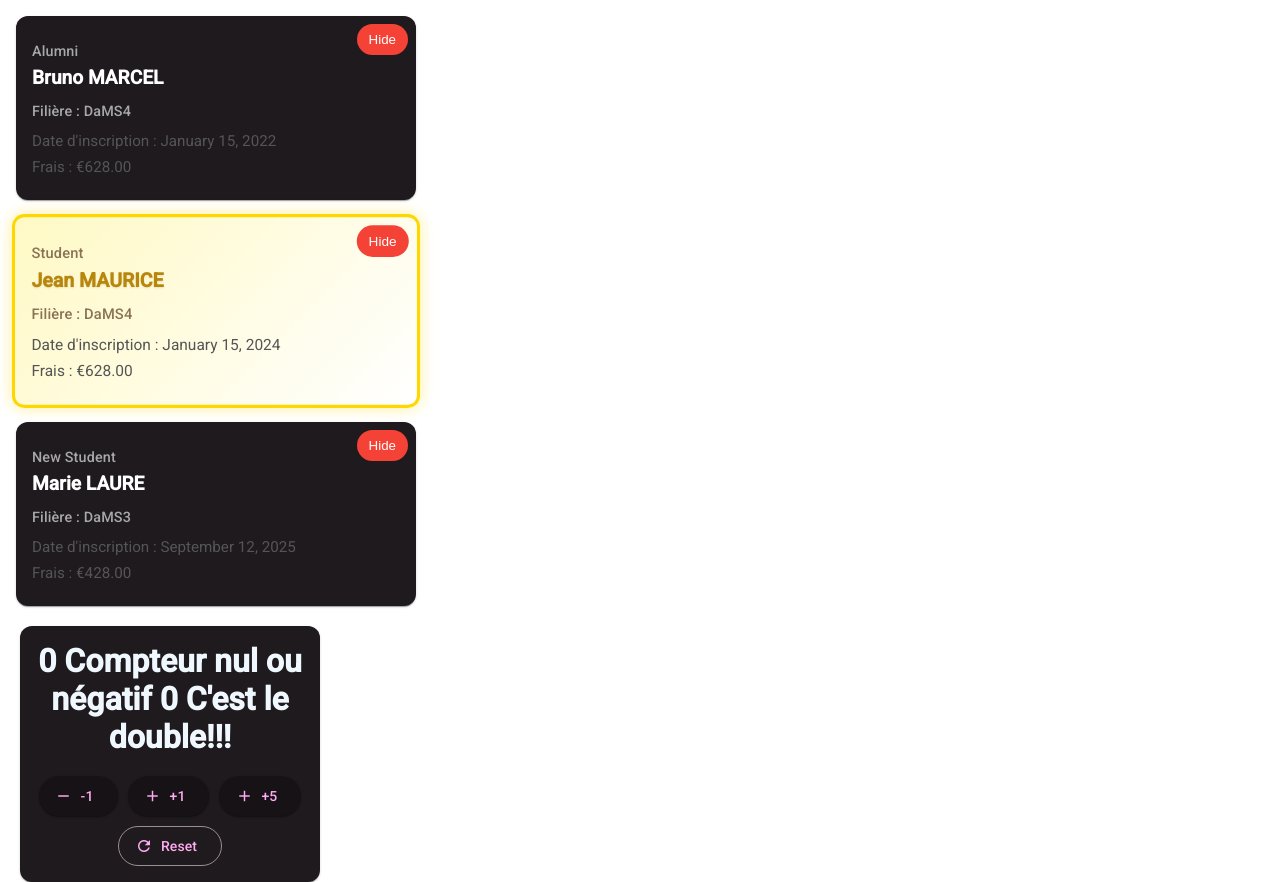
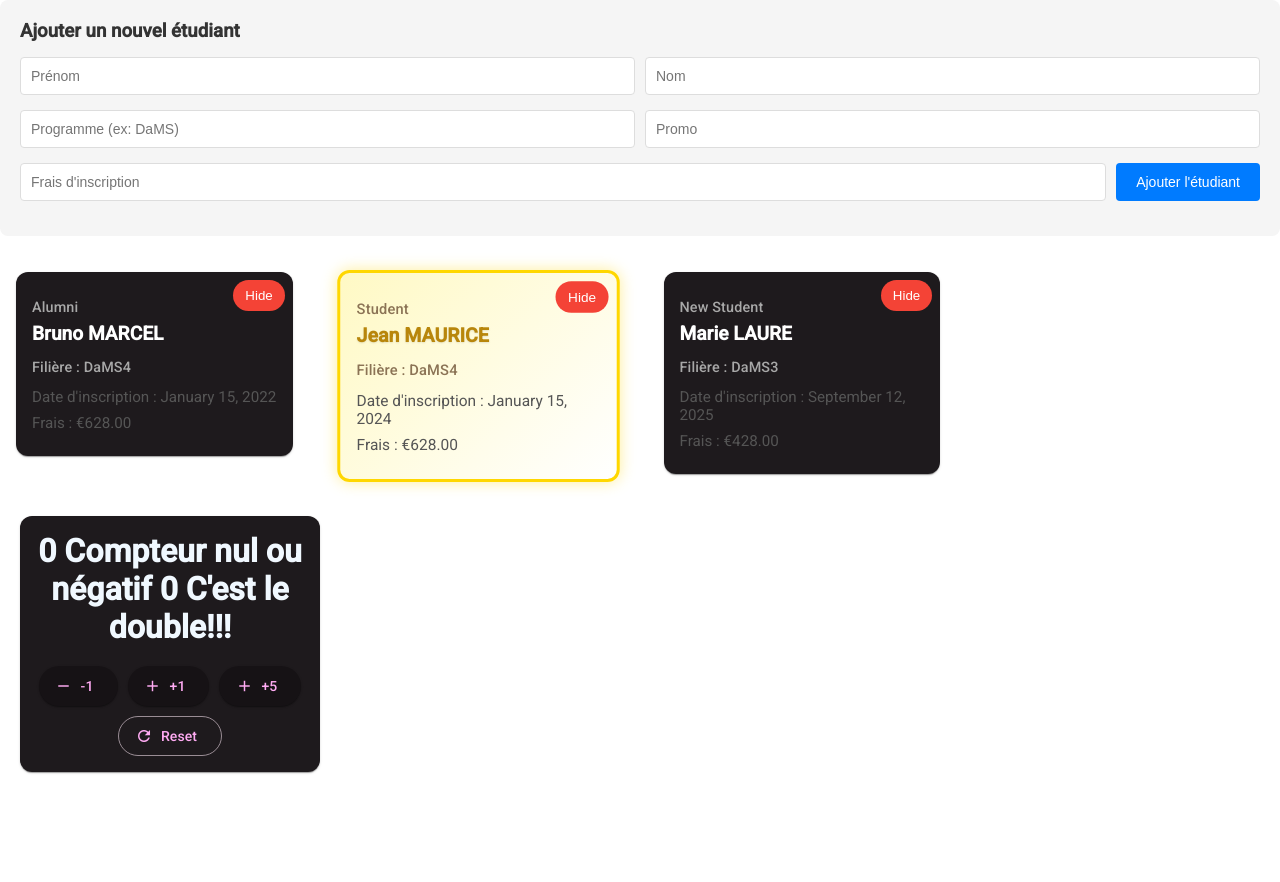
Before and after one commit to JarodCode/awi-app, an Angular app: page / in a window 1280 px wide. After the commit the page ends 800 px from the top, so only its background shows below. Built offline with nearby package versions, Linux system fonts and the light colour scheme.

Commit message:
Ajout de Student

```diff
--- a/src/app/student/student-list/student-list.component.html
+++ b/src/app/student/student-list/student-list.component.html
@@ -1,7 +1,39 @@
-@for (student of students; track student.id; let i = $index) {
-  <app-student-card
-  [student] = "student"
+<!-- Form to add new student -->
+<div class="add-student-form">
+  <h3>Ajouter un nouvel étudiant</h3>
+  <div class="form-row">
+    <input #firstnameInput type="text" placeholder="Prénom">
+    <input #nameInput type="text" placeholder="Nom">
+  </div>
+  <div class="form-row">
+    <input #programInput type="text" placeholder="Programme (ex: DaMS)">
+    <input #promoInput type="number" placeholder="Promo" min="1" max="5">
+  </div>
+  <div class="form-row">
+    <input #priceInput type="number" placeholder="Frais d'inscription" step="0.01" min="0">
+    <button (click)="addStudent(
+      firstnameInput.value,
+      nameInput.value,
+      programInput.value,
+      +promoInput.value,
+      +priceInput.value
+    );
+    firstnameInput.value='';
+    nameInput.value='';
+    programInput.value='';
+    promoInput.value='';
+    priceInput.value=''">
+      Ajouter l'étudiant
+    </button>
+  </div>
+</div>
 
-  (remove)="onDelete($event)"
-  />
-}
+<!-- Display students -->
+<div class="student-list">
+  @for (student of students; track student.id) {
+    <app-student-card
+      [student]="student"
+      (remove)="onDelete($event)">
+    </app-student-card>
+  }
+</div>
--- a/src/app/student/student-list/student-list.component.scss
+++ b/src/app/student/student-list/student-list.component.scss
@@ -0,0 +1,57 @@
+.add-student-form {
+  background-color: #f5f5f5;
+  padding: 20px;
+  border-radius: 8px;
+  margin-bottom: 20px;
+
+  h3 {
+    margin-top: 0;
+    color: #333;
+    margin-bottom: 15px;
+  }
+
+  .form-row {
+    display: flex;
+    gap: 10px;
+    margin-bottom: 15px;
+
+    input {
+      flex: 1;
+      padding: 10px;
+      border: 1px solid #ddd;
+      border-radius: 4px;
+      font-size: 14px;
+
+      &:focus {
+        outline: none;
+        border-color: #007bff;
+        box-shadow: 0 0 0 2px rgba(0, 123, 255, 0.25);
+      }
+    }
+
+    button {
+      background-color: #007bff;
+      color: white;
+      border: none;
+      padding: 10px 20px;
+      border-radius: 4px;
+      cursor: pointer;
+      font-size: 14px;
+      transition: background-color 0.2s;
+
+      &:hover {
+        background-color: #0056b3;
+      }
+
+      &:active {
+        background-color: #004085;
+      }
+    }
+  }
+}
+
+.student-list {
+  display: grid;
+  gap: 15px;
+  grid-template-columns: repeat(auto-fill, minmax(300px, 1fr));
+}
--- a/src/app/student/student-list/student-list.component.ts
+++ b/src/app/student/student-list/student-list.component.ts
@@ -43,4 +43,28 @@ export class StudentListComponent {
   onDelete(id: number) {
     this.students = this.students.filter(student => student.id !== id);
   }
+
+  addStudent(
+    firstname: string,
+    name: string,
+    program: string,
+    promo: number,
+    registrationPrice: number
+  ) {
+
+    const newId = Math.max(...this.students.map(s => s.id)) + 1;
+
+    const newStudent = {
+      id: newId,
+      firstname: firstname.trim(),
+      name: name.trim(),
+      program: program.trim(),
+      promo: promo,
+      registrationPrice: registrationPrice,
+      registrationDate: new Date()
+    };
+
+    this.students.push(newStudent);
+  }
+
 }
```
